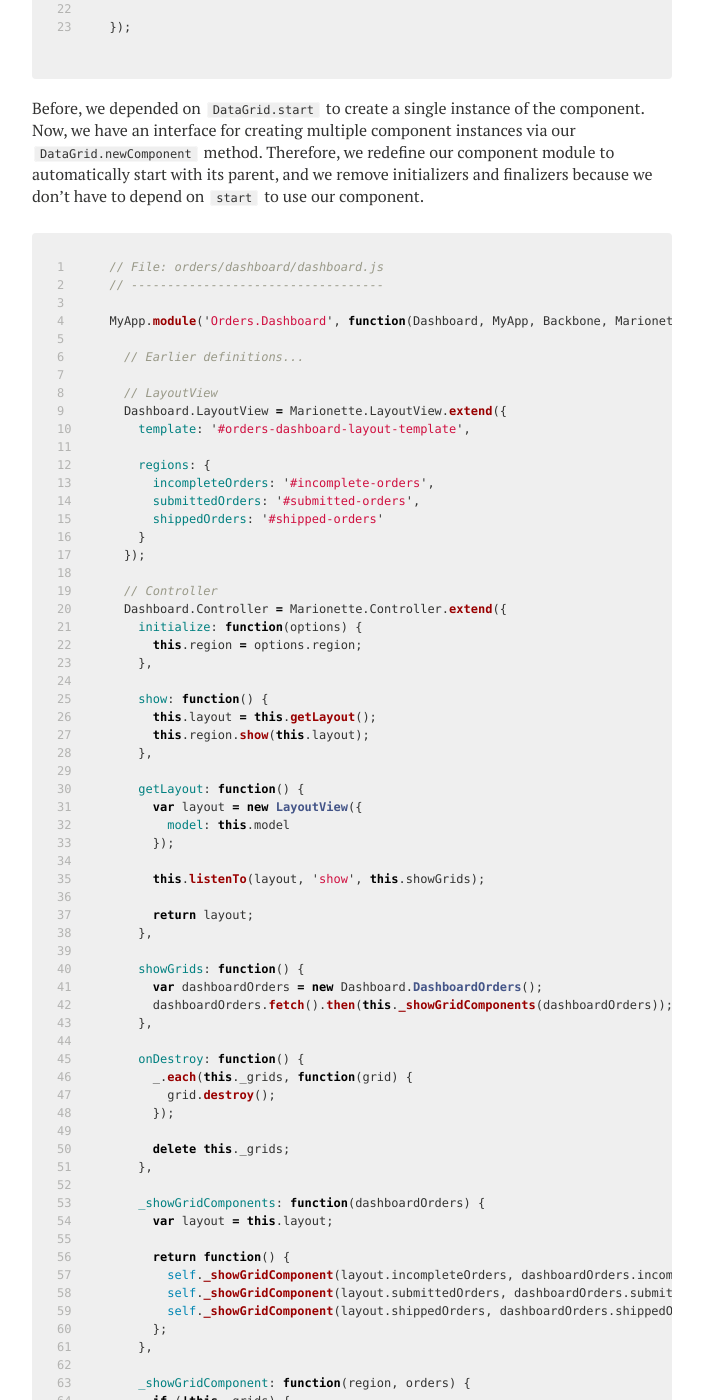
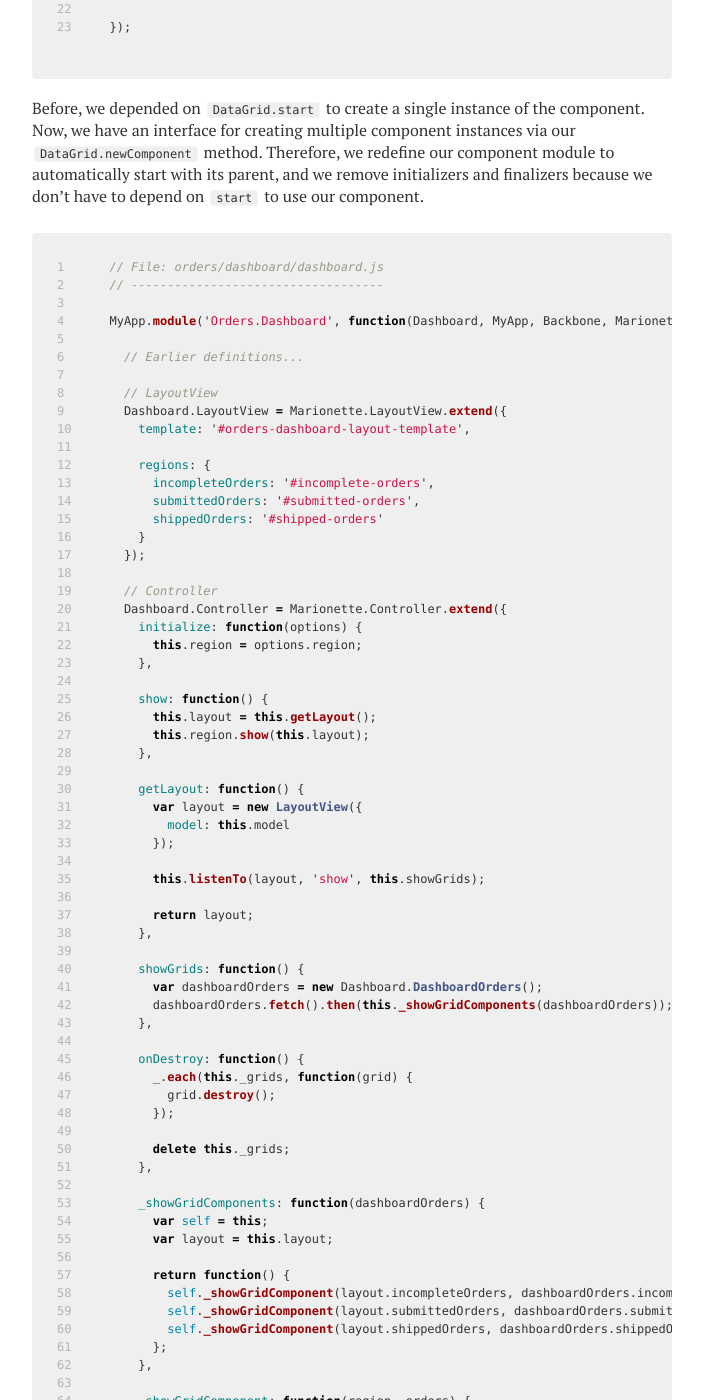
Before and after one commit to jfairbank/blog, a Jekyll site: the page built from _posts/2014-06-25-components-with-backbone-js-and-marionette-js.md, in a window 1280 px wide and 1400 px high, scrolled down 7766 px. Shown: the whole window, without its empty margins (288-991 px from the left). Built offline with Jekyll 4.4.1, drawn with Linux system fonts in a browser that asks for light colours; nearby versions of some CDN libraries; comment, search, counter and statistics services are not loaded; some of the changed text lies outside the part shown.

Commit message:
Add a missing 'self' assignment in code example

```diff
--- a/_posts/2014-06-25-components-with-backbone-js-and-marionette-js.md
+++ b/_posts/2014-06-25-components-with-backbone-js-and-marionette-js.md
@@ -384,6 +384,7 @@ MyApp.module('Orders.Dashboard', function(Dashboard, MyApp, Backbone, Marionette
     },
 
     _showGridComponents: function(dashboardOrders) {
+      var self = this;
       var layout = this.layout;
 
       return function() {
```
